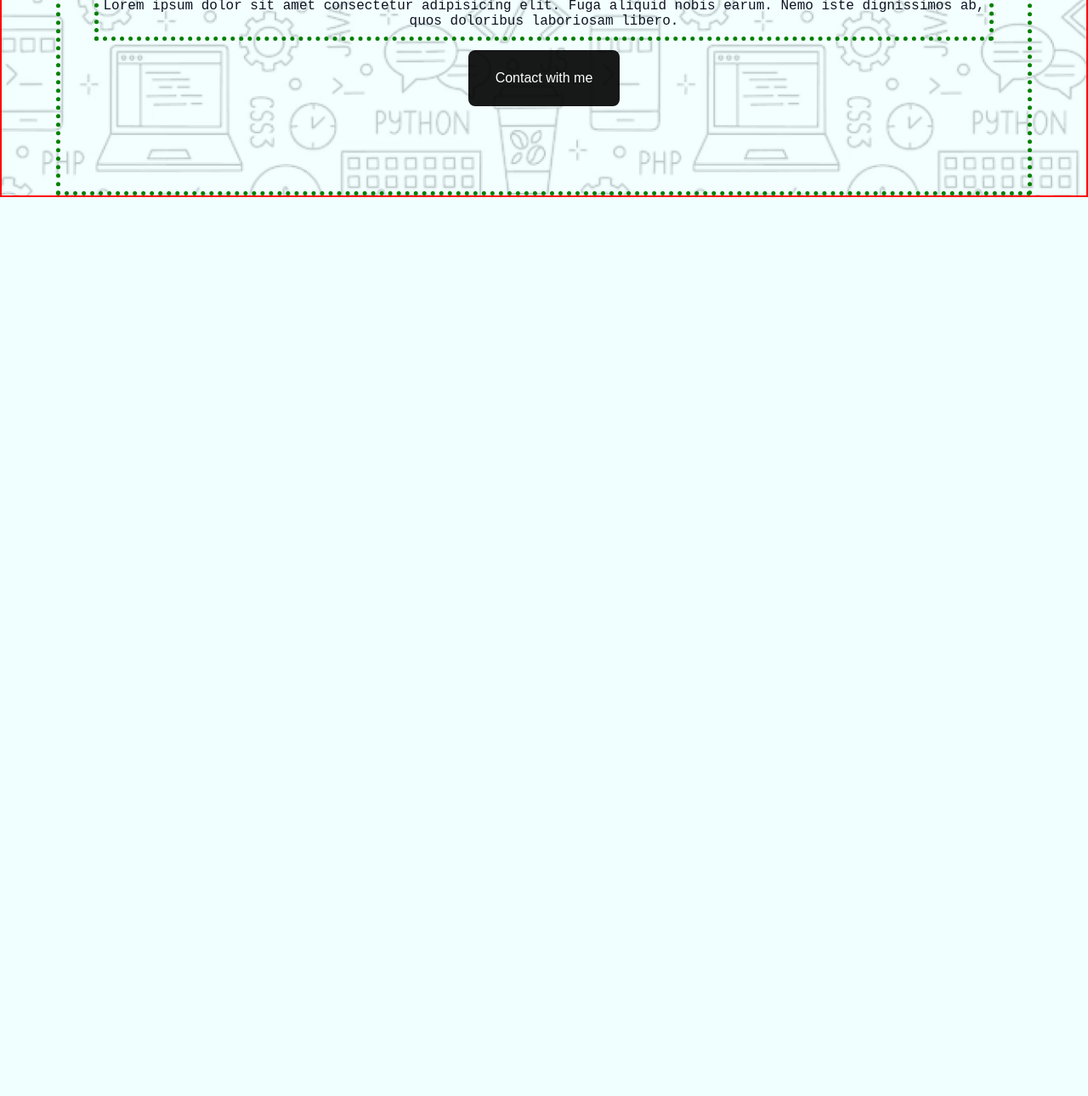
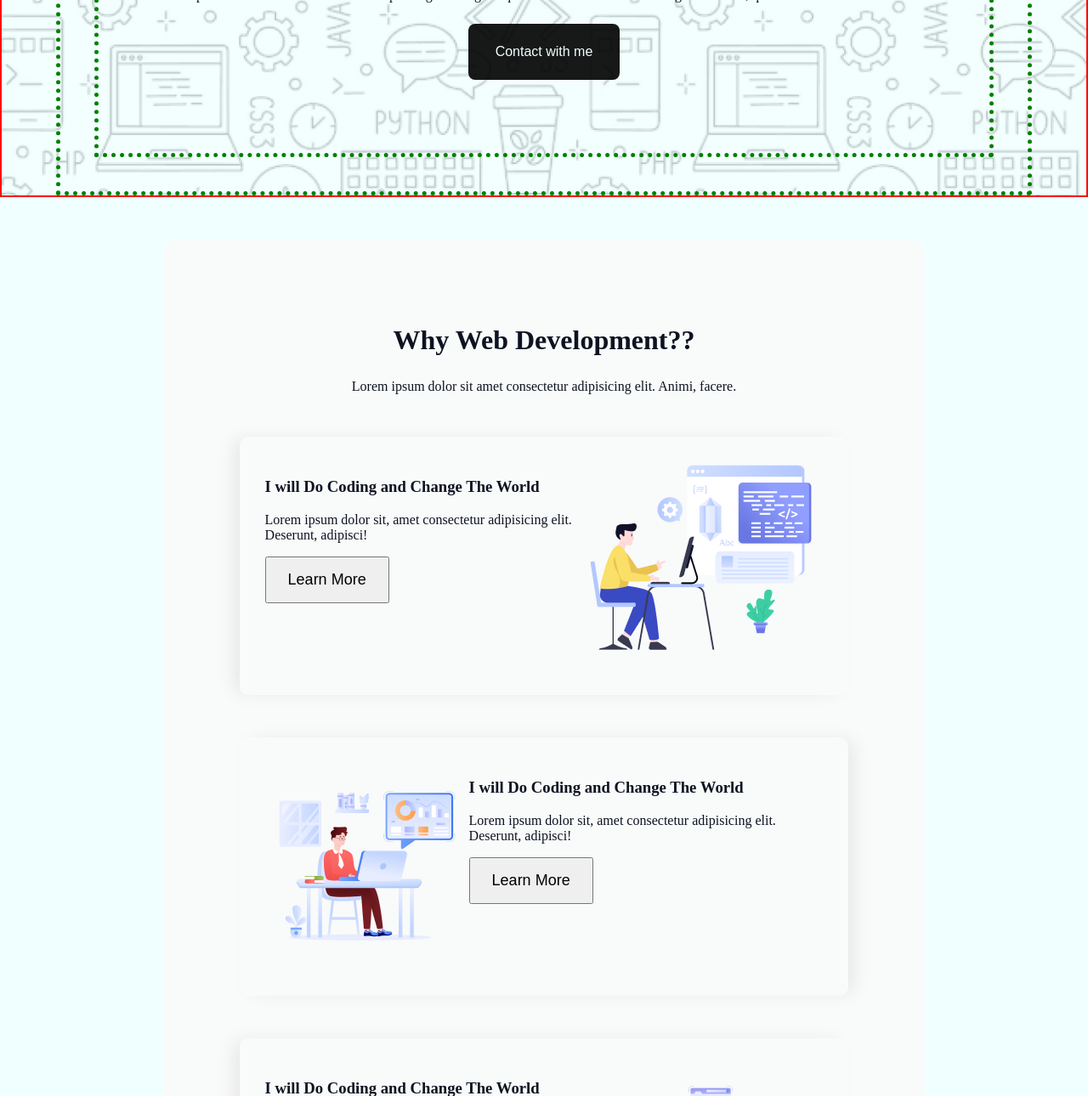
Before and after one commit to Dev-NayanBiswas/assignment-01, a plain HTML site: page index.html in a window 1280 px wide. Shown: the part 512-1802 px from the top of the page at 85% size. Before the commit the page ends 800 px from the top, so only its background shows below. Drawn offline with Linux system fonts and the light colour scheme; a web font is replaced by a local one.

Commit message:
Banner section added

```diff
--- a/index.html
+++ b/index.html
@@ -8,33 +8,87 @@
   </head>
   <body>
     <header>
+        <!-- Nav Section starts -->
       <section>
         <div class="navbar">
           <p class="name">Nayan Biswas</p>
           <button class="downloadButton">Download Resume</button>
         </div>
       </section>
+      <!-- Nav Section Ends -->
     </header>
     <main>
+      <!-- Hero section Starts -->
       <section class="hero">
         <div class="hero-banner-container">
           <div class="hero-image-container">
-            <img class="hero-image" src="./assets/Group.png" alt="coding on Laptop" srcset="" />
+            <img
+              class="hero-image"
+              src="./assets/Group.png"
+              alt="coding on Laptop"
+              srcset="" />
           </div>
           <div class="hero-title-container">
             <p class="heroTitle">
-                "In the near future, I hope to become a <br> Developer."
+              "In the near future, I hope to become a <br />
+              Developer."
             </p>
             <p class="shortDescription">
               Lorem ipsum dolor sit amet consectetur adipisicing elit. Fuga
               aliquid nobis earum. Nemo iste dignissimos ab, quos doloribus
               laboriosam libero.
             </p>
-              <button class="hero-btn">Contact with me</button>
+            <button class="hero-btn">
+              <a href="#footer">Contact with me</a>
+            </button>
           </div>
+        </div>
+      </section>
+      <!-- Hero section Ends -->
 
+      <!-- Banner Section Starts -->
+            <div class="banner">
+                <div class="bannerTitle">
+                    <h2 class="titleHead">Why Web Development??</h2>
+                    <p class="bannerTitleDescription">Lorem ipsum dolor sit amet consectetur adipisicing elit. Animi, facere.</p>
+                </div>
+                <!-- All Cards -->
+                <div class="banner-cards-container">
+                    <div class="banner-card-1 inverse">
+                        <div class="card-content-1">
+                            <h3>I will Do Coding and Change The World</h3>
+                            <p>Lorem ipsum dolor sit, amet consectetur adipisicing elit. Deserunt, adipisci!</p>
+                            <button class="card-btn">Learn More</button>
+                        </div>
+                        <div class="card-figure-1">
+                            <img src="./assets/Layer_1.png" alt="">
+                        </div>
+                    </div>
+                    <div class="banner-card-2 reverse">
+                        <div class="card-content-1">
+                            <h3>I will Do Coding and Change The World</h3>
+                            <p>Lorem ipsum dolor sit, amet consectetur adipisicing elit. Deserunt, adipisci!</p>
+                            <button class="card-btn">Learn More</button>
+                        </div>
+                        <div class="card-figure-1">
+                            <img src="./assets/Group 3.png" alt="">
+                        </div>
+                    </div>
+                    <div class="banner-card-3 inverse">
+                        <div class="card-content-1">
+                            <h3>I will Do Coding and Change The World</h3>
+                            <p>Lorem ipsum dolor sit, amet consectetur adipisicing elit. Deserunt, adipisci!</p>
+                            <button class="card-btn">Learn More</button>
+                        </div>
+                        <div class="card-figure-1">
+                            <img src="./assets/Group 4.png" alt="">
+                        </div>
+                    </div>
+                </div>
+            </div>
+      <section>
+          <!-- Banner section Ends -->
 
-        </div>
       </section>
     </main>
     <footer></footer>
--- a/style.css
+++ b/style.css
@@ -3,8 +3,38 @@
 * {
   box-sizing: border-box;
 }
+
+/* Cards Shared Css */
+.reverse{
+    box-shadow: 10px 0px 20px -4px rgba(95, 93, 93, 0.12);
+    border-radius: 10px;
+    width: 100%;
+    display: flex;
+    justify-content: space-between;
+    flex-direction: row-reverse;
+    margin: 0 auto;
+    padding: 30px;
+}
+
+.inverse{
+    box-shadow: -10px 0px 20px -4px rgba(95, 93, 93, 0.12);
+    border-radius: 10px;
+    width: 100%;
+    display: flex;
+    justify-content: space-between;
+    margin: 0 auto;
+    padding: 30px;
+}
+
+.card-btn{
+    padding: 15px 25px;
+font-weight: 300;
+font-size: large;
+}
+/* Cards shared css ends here */
+
 body {
-  font-family: "Azeret Mono", monospace;
+    font-family: Azeret Mono;
   background-color: azure;
   color: rgb(13, 19, 33);
   margin: 0;
@@ -56,7 +86,7 @@ body {
   margin: 0 auto;
   display: flex;
   flex-direction: column;
-  justify-content: flex-start;
+  /* justify-content: flex-start; */
   padding: 40px;
 }
 
@@ -75,25 +105,24 @@ body {
     height: 60%;
     margin-top: 0px;
   border: 5px dotted green;
-  height: 35%;
   text-align: center;
 }
 
 
 .heroTitle {
-  font-size: 2.5em;
+  font-size: 3em;
   font-weight: 800;
   text-align: center;
-  line-height: 1em;
+  line-height: 0.9em;
 letter-spacing: 0%;
-margin-bottom: 10px;
+margin: 20px 0px 5px;
 }
 .shortDescription{
     margin-bottom: 20px;
 }
 
 .hero-btn {
-margin-top:5px;
+margin:5px;
   border-radius: 8px;
   background: black;
   color: white;
@@ -101,4 +130,38 @@ margin-top:5px;
   font-size: medium;
   padding: 1.5em 2em;
   border: none;
+  cursor: pointer;
 }
+
+.hero-btn>a{
+    text-decoration: none;
+    color: azure;
+}
+
+.banner{
+    background-color:rgba(251, 249, 249, 0.846);
+    opacity: 10px;
+    padding: 50px 0px;
+    margin: 50px auto;
+    max-width: 70vw;
+    border-radius: 1em;
+}
+
+.bannerTitle{
+    text-align: center;
+    margin:50px auto ;
+}
+.titleHead{
+    font-size: 2em;
+font-weight: 700;
+}
+
+.banner-cards-container{
+    /* border: 4px dashed blue; */
+    width: 80%;
+    margin: 50px auto;
+    display: flex;
+    flex-direction: column;
+    justify-content: space-evenly;
+    gap: 50px;
+}
```
Lines whose indentation alone changed are shown as unchanged.
